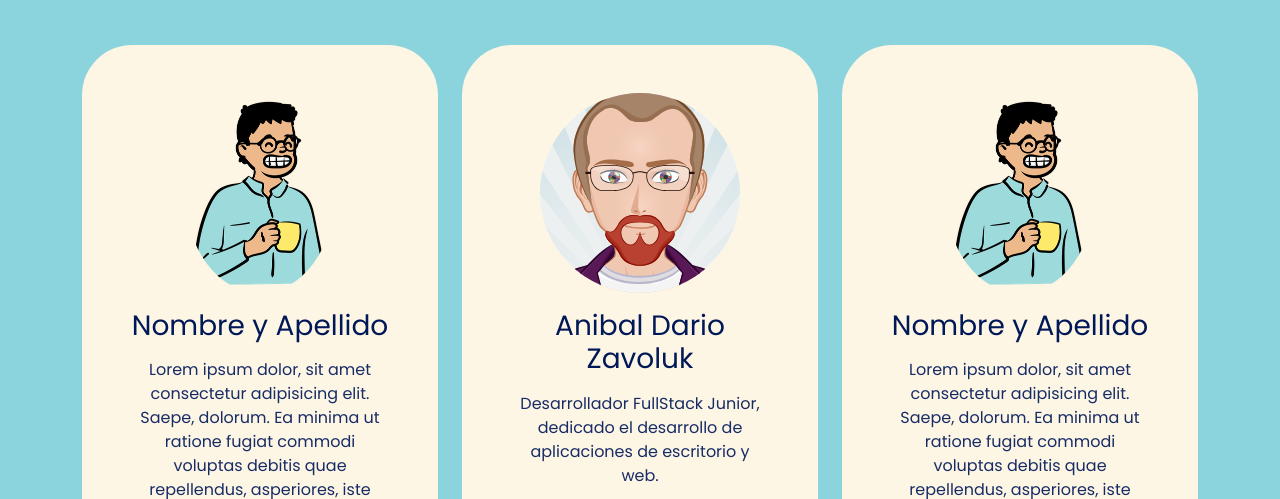
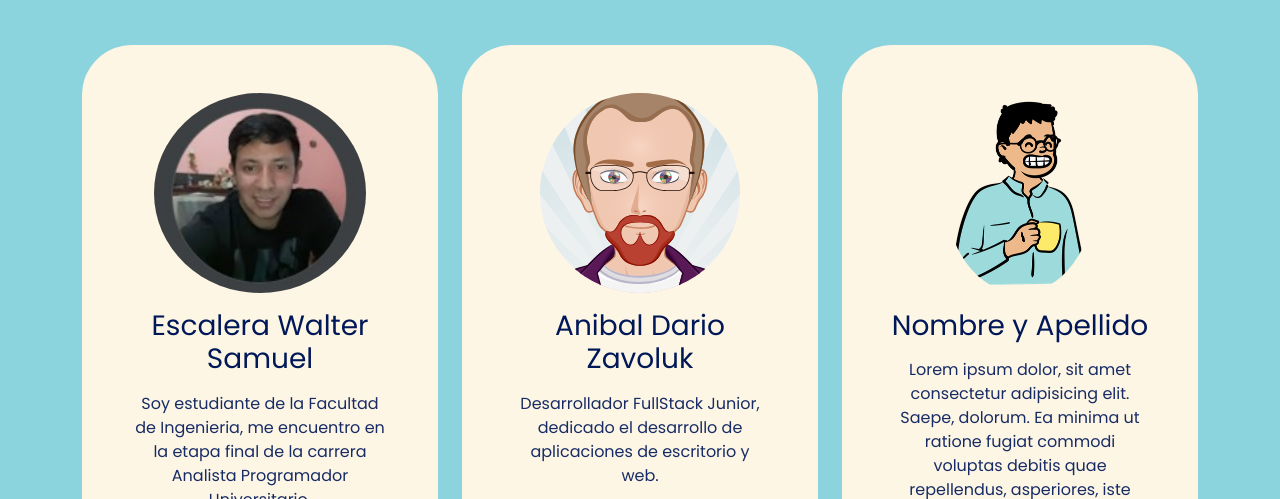
Before and after one commit to zavolukadg/devtech-podcast-web, a plain HTML site: page index.html in a window 1280 px wide. Shown: the part 1190-1689 px from the top of the page. Drawn offline with nearby package versions, Linux system fonts and the light colour scheme.

Commit message:
modifique la tarjeta 1 y agrege la foto de perfil

```diff
--- a/index.html
+++ b/index.html
@@ -100,11 +100,11 @@
           <div class="col-md-6 col-lg-4 mb-3">
             <div class="card">
               <div class="card-body text-center p-5">
-                <img src="./assets/avatar.png" alt="avatar" class=" img img-fluid rounded-circle mb-3">
-                <h3 class="title card-title mb-3">Nombre y Apellido</h3>
-                <p>Lorem ipsum dolor, sit amet consectetur adipisicing elit. Saepe, dolorum. Ea minima ut ratione fugiat
-                  commodi voluptas debitis quae repellendus, asperiores, iste recusandae blanditiis architecto
-                  voluptatum natus laboriosam maxime libero!</p>
+                <img src="./assets/perfil.jpeg" alt="avatar" class=" img img-fluid rounded-circle mb-3">
+                <h3 class="title card-title mb-3">Escalera Walter Samuel</h3>
+                <p>Soy estudiante de la Facultad de Ingenieria, me encuentro en la etapa final de la carrera
+                  Analista Programador Universitario.
+                </p>
                 <a href="#"><i class="bi bi-twitter text-dark mx-1 lead"></i></a>
                 <a href="#"><i class="bi bi-linkedin text-dark mx-1 lead"></i></a>
                 <a href="#"><i class="bi bi-github text-dark mx-1 lead"></i></a>
```
Also changed, not shown: assets/perfil.jpeg (added).
